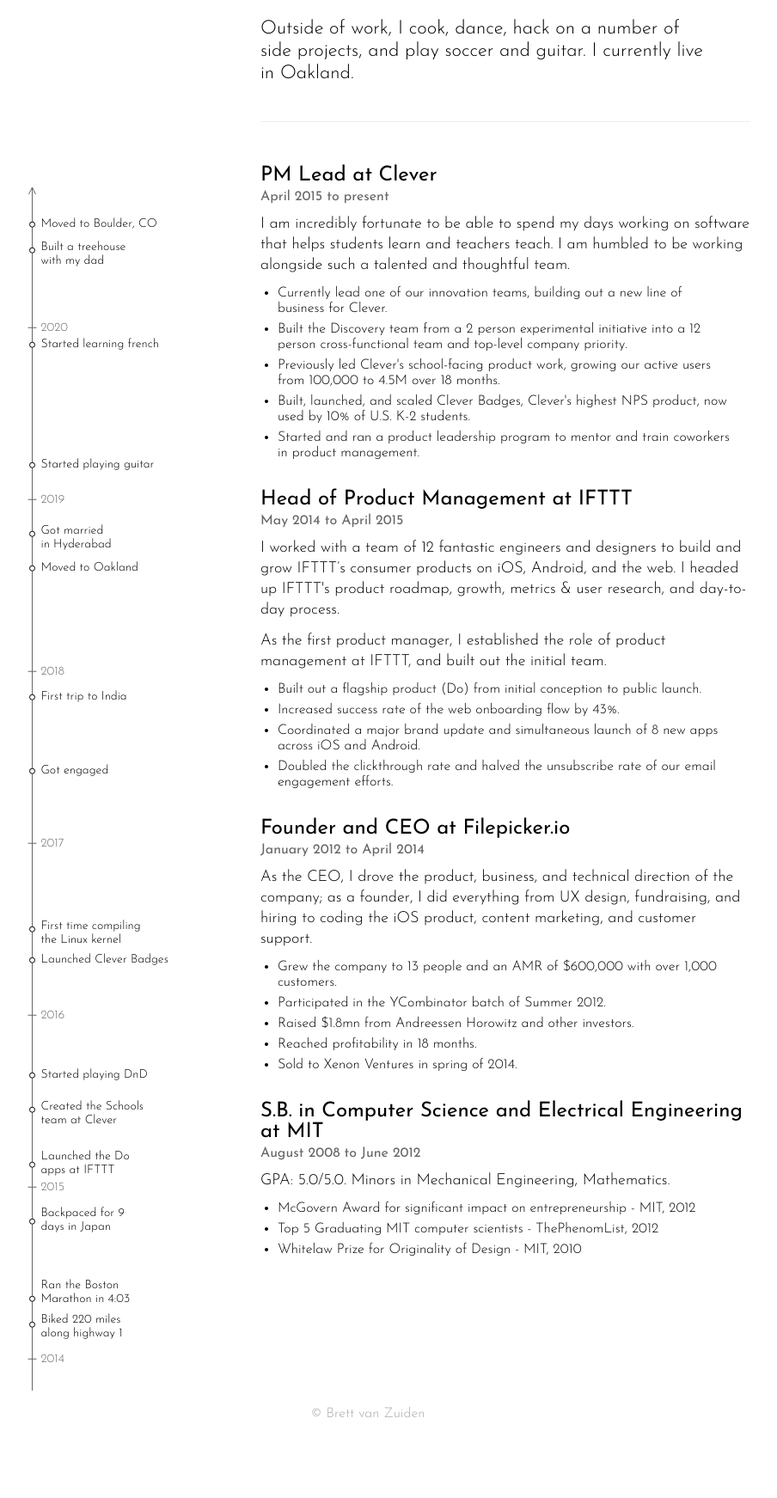
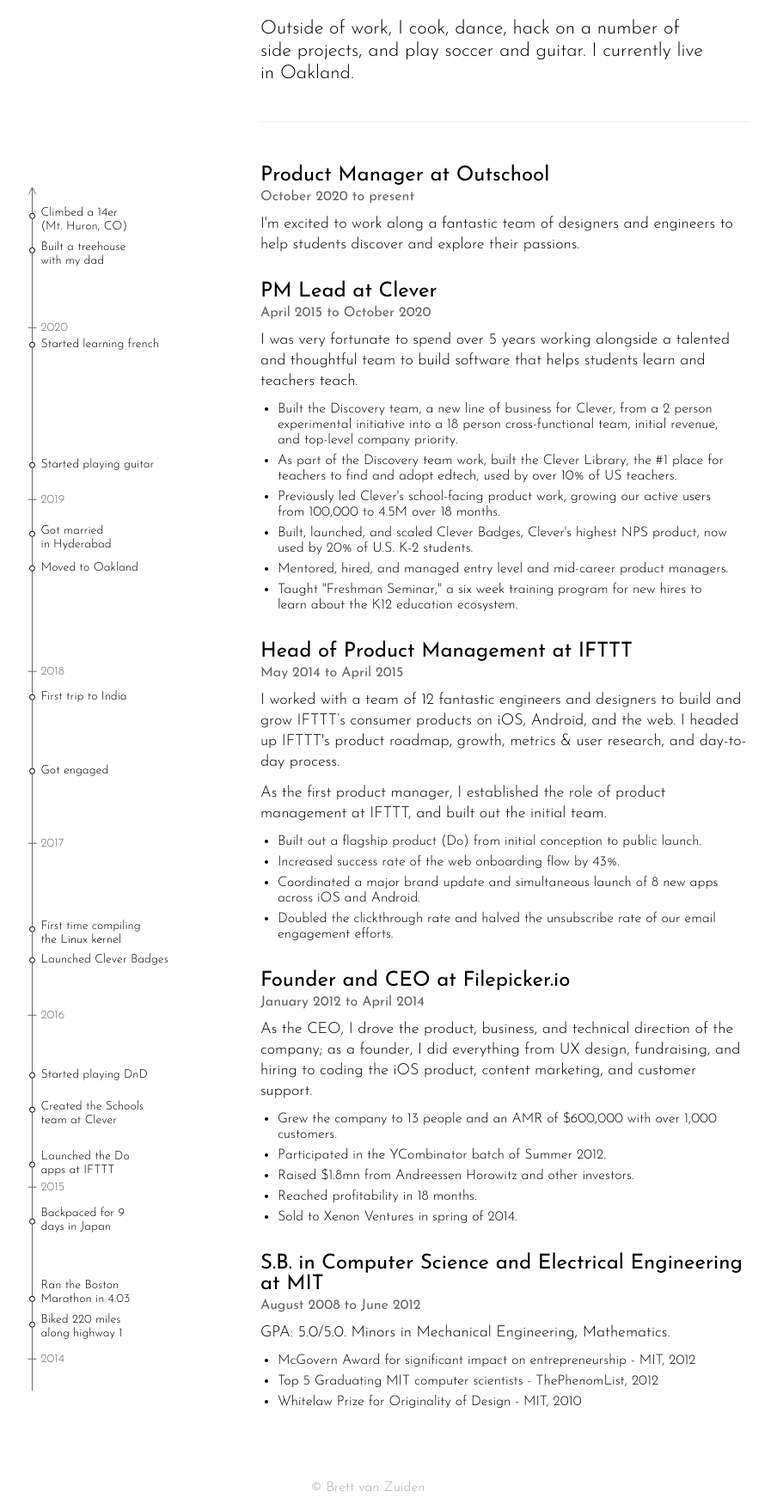
Before and after one commit to brettcvz/brettcvz.com, a Django app: page /about/ in a window 1280 px wide. Shown: the part 381-2124 px from the top of the page at 86% size, without its empty margins (212-1116 px from the left). Before the commit the page ends 2030 px from the top, so only its background shows below. Run offline with Django 3.2, Linux system fonts and the light colour scheme.

Commit message:
Updated with new job

```diff
--- a/requirements.txt
+++ b/requirements.txt
@@ -3,4 +3,4 @@ dj-database-url==0.5.0
 dj-static==0.0.6
 Django==3.1
 gunicorn==20.0.4
-psycopg2==2.8.5
+psycopg2-binary==2.8.5
--- a/static/js/about.js
+++ b/static/js/about.js
@@ -9,7 +9,10 @@ document.addEventListener("DOMContentLoaded", function(){
     //set of events, key is the dot position, value is the text
     //associated with it (optionally with positions)
     var events = {
-        2020.6: "Moved to Boulder, CO",
+        2020.65: {
+          2020.65: "Climbed a 14er",
+          2020.57: "(Mt. Huron, CO)",
+        },
         2020.45: {
           2020.45: "Built a treehouse",
           2020.37: "with my dad"
--- a/templates/about.html
+++ b/templates/about.html
@@ -19,15 +19,21 @@
     </div>
     <ul class="timeline-entries fadein">
         <li>
+            <h3>Product Manager at Outschool</h3>
+            <time>October 2020 to present</time>
+            <p class="description">I'm excited to work along a fantastic team of designers and engineers to help students discover and explore their passions.</p>
+        </li>
+        <li>
             <h3>PM Lead at Clever</h3>
-            <time>April 2015 to present</time>
-            <p class="description">I am incredibly fortunate to be able to spend my days working on software that helps students learn and teachers teach. I am humbled to be working alongside such a talented and thoughtful team.</p>
+            <time>April 2015 to October 2020</time>
+            <p class="description">I was very fortunate to spend over 5 years working alongside a talented and thoughtful team to build software that helps students learn and teachers teach.</p>
             <ul class="highlights">
-                <li>Currently lead one of our innovation teams, building out a new line of business for Clever.</li>
-                <li>Built the Discovery team from a 2 person experimental initiative into a 12 person cross-functional team and top-level company priority.</li>
+                <li>Built the Discovery team, a new line of business for Clever, from a 2 person experimental initiative into a 18 person cross-functional team, initial revenue, and top-level company priority.</li>
+                <li>As part of the Discovery team work, built the Clever Library, the #1 place for teachers to find and adopt edtech, used by over 10% of US teachers.</li>
                 <li>Previously led Clever's school-facing product work, growing our active users from 100,000 to 4.5M over 18 months.</li>
-                <li>Built, launched, and scaled Clever Badges, Clever's highest NPS product, now used by 10% of U.S. K-2 students.</li>
-                <li>Started and ran a product leadership program to mentor and train coworkers in product management.</li>
+                <li>Built, launched, and scaled Clever Badges, Clever's highest NPS product, now used by 20% of U.S. K-2 students.</li>
+                <li>Mentored, hired, and managed entry level and mid-career product managers.</li>
+                <li>Taught "Freshman Seminar," a six week training program for new hires to learn about the K12 education ecosystem.</li>
             </ul>
         </li>
         <li>
--- a/templates/home.html
+++ b/templates/home.html
@@ -24,8 +24,9 @@ The web presence of Brett van Zuiden - posts, projects, and work history.
         <h2><a href="{%url 'about'%}">About</a></h2>
         <div class="details">
             <ul id="main-points">
-                <li>PM Lead at <a target="clever" href="https://clever.com">Clever</a></li>
-                <li>Founding CEO of <a target="fp" href="https://filestack.com">Filepicker.io</a></li>
+                <li>Product Manager at <a target="outschool" href="https://outschool.com">Outschool</a></li>
+                <li>Former PM Lead at <a target="clever" href="https://clever.com">Clever</a></li>
+                <li>Founding CEO of <a target="fp" href="https://filestack.com">Filestack</a></li>
                 <li>Studied <abbr title="Electrical Engineering and Computer Science">EECS</abbr>, Math, and Mechanical Engineering at MIT</li>
             </ul>
             <a class="more" href="{% url 'about'%}">More about me &rsaquo;</a>
```
